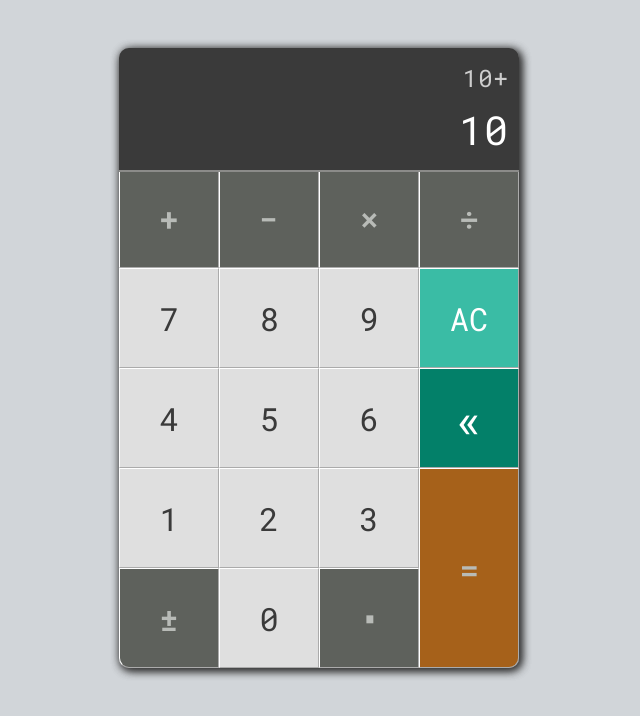
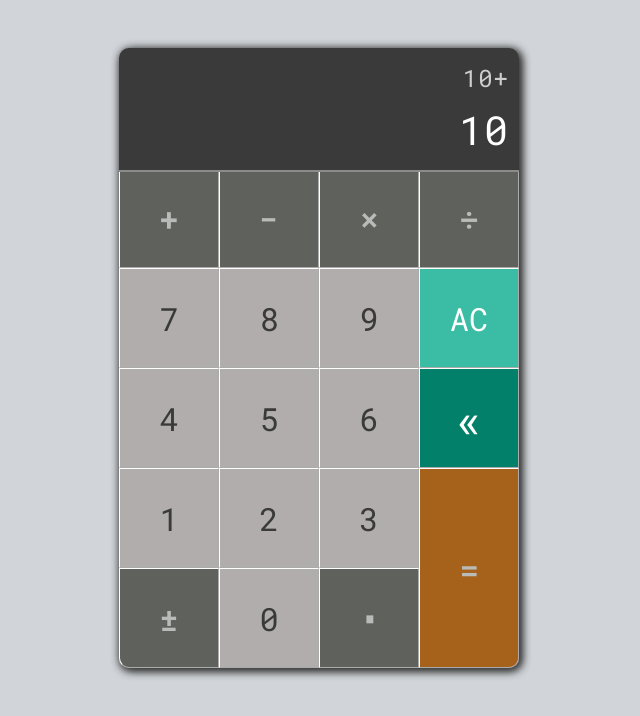
Before and after one commit to MAbdurahman/react-calculator-one, a React (Create React App) app: page / in a window 1280 px wide. Shown: the top 716 px of the page, without its empty margins (321-961 px from the left). Built offline with nearby package versions, Linux system fonts and the light colour scheme.

Commit message:
Change number buttons background-color

```diff
--- a/src/container/button-container/ButtonContainer.css
+++ b/src/container/button-container/ButtonContainer.css
@@ -21,7 +21,7 @@
    border: 1px outset white;
    outline: none;
    color: #3a3a3a;
-   background-color: rgba(255, 255, 255, 0.75);
+   background-color: rgba(194, 189, 189, 0.75);
    transition: width 2s;
    transition-timing-function: cubic-bezier(0.1, 0.7, 1.0, 0.1);
 }
```
Also changed, not shown: src/components/calculator/Calculator.jsx (+6 -3 lines).
